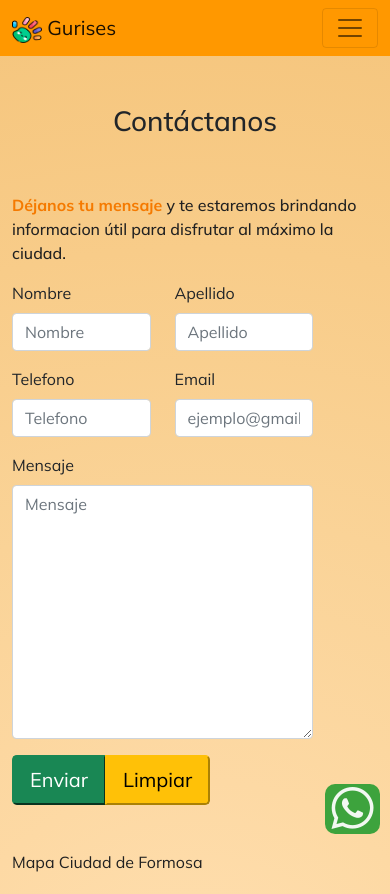
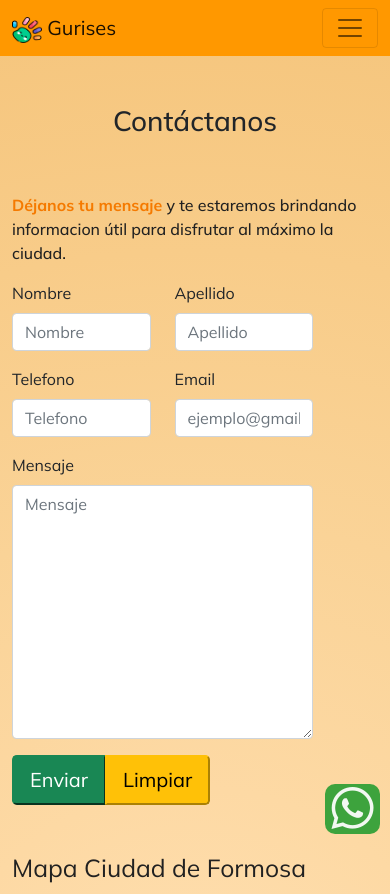
Before and after one commit to Mcomezana/proyecto_42980, a website: page pages/contacto.html in a window 390 px wide. Shown: the top 894 px of the page. Drawn offline with nearby package versions, Linux system fonts and the light colour scheme.

Commit message:
nuevamente modif el h2

```diff
--- a/scss/_mainactividades.scss
+++ b/scss/_mainactividades.scss
@@ -26,7 +26,4 @@
     .galeriaActividad .hijoGaleriaActividad {
         background-color: $color-galeria;
     }
-    .tituloSecundario{
-            font-size: 1rem;
-    }
 }
--- a/scss/_utilitarias.scss
+++ b/scss/_utilitarias.scss
@@ -25,7 +25,6 @@
 }
 .tituloSecundario {
     color: $color-texto-primario;
-    font-size: $fuente-normal;
     font-weight: map-get($fuentes, normal);
     font-family: $tipografia_general;
     padding-top: 2rem;
```
Also changed, not shown: css/estilos.css, 1 other file.
